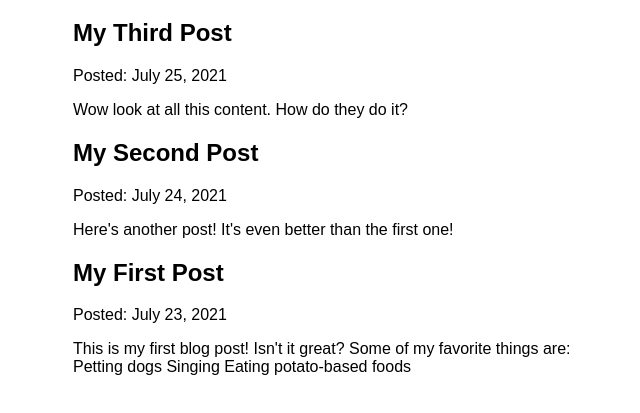
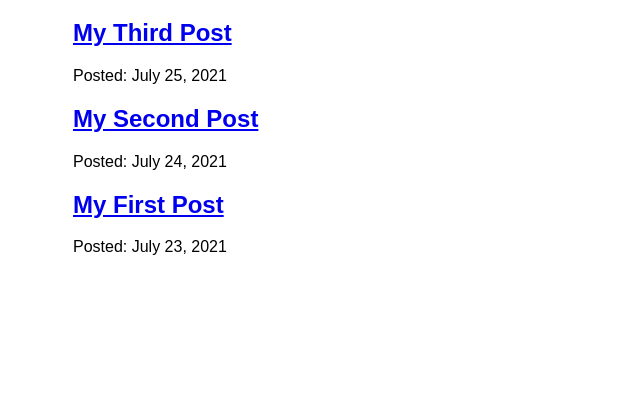
Before and after one commit to Yohei-Shiina/gatsby-tutorial, a Gatsby site: page /blog in a window 1280 px wide. Shown: the part 157-570 px from the top of the page, without its empty margins (317-957 px from the left). Built offline with nearby package versions, Linux system fonts and the light colour scheme; Gatsby itself is replaced by a stand-in of ours.

Commit message:
Finished Gatsby Tutorial Part 6

```diff
--- a/src/pages/blog.js
+++ b/src/pages/blog/index.js
@@ -1,19 +1,21 @@
 import * as React from "react";
-import { graphql } from "gatsby";
-import Layout from "../components/layout";
-import Seo from "../components/seo";
+import { Link, graphql } from "gatsby";
+import Layout from "../../components/layout";
+import Seo from "../../components/seo";
 
 const BlogPage = ({ data }) => {
-  console.log(data);
   return (
     <Layout pageTitle="My Blog Posts">
-      {data.allMdx.nodes.map((node) => (
-        <article key={node.id}>
-          <h2>{node.frontmatter.title}</h2>
-          <p>Posted: {node.frontmatter.date}</p>
-          <p>{node.excerpt}</p>
-        </article>
-      ))}
+      {data.allMdx.nodes.map((node) => {
+        return (
+          <article key={node.id}>
+            <h2>
+              <Link to={`/blog/${node.frontmatter.slug}`}>{node.frontmatter.title}</Link>
+            </h2>
+            <p>Posted: {node.frontmatter.date}</p>
+          </article>
+        );
+      })}
     </Layout>
   );
 };
@@ -25,6 +27,7 @@
         frontmatter {
           date(formatString: "MMMM D, YYYY")
           title
+          slug
         }
         id
         excerpt
```
Also changed, not shown: src/pages/blog/{mdx.frontmatter__slug}.js (added, +28 -0 lines).
